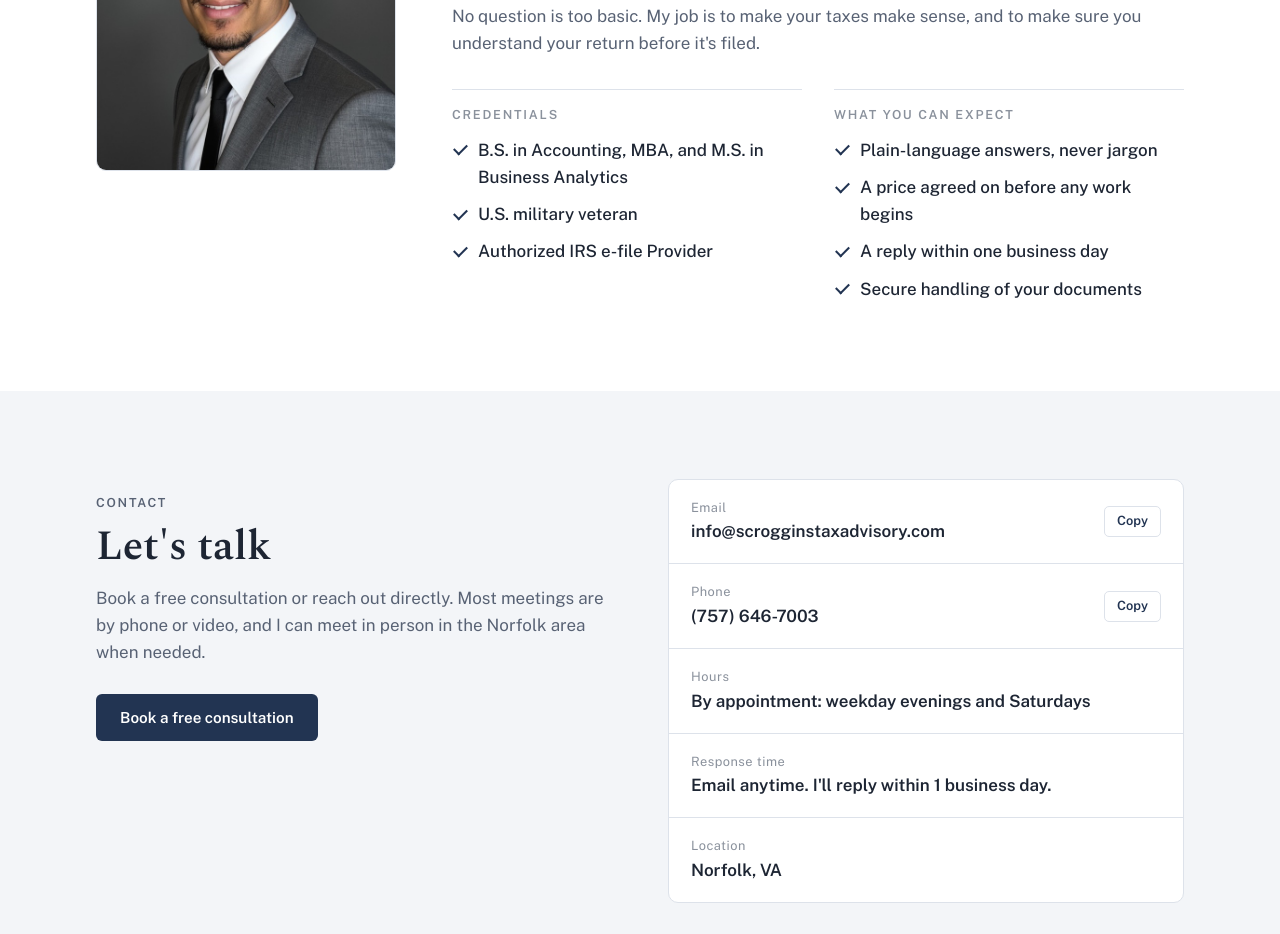
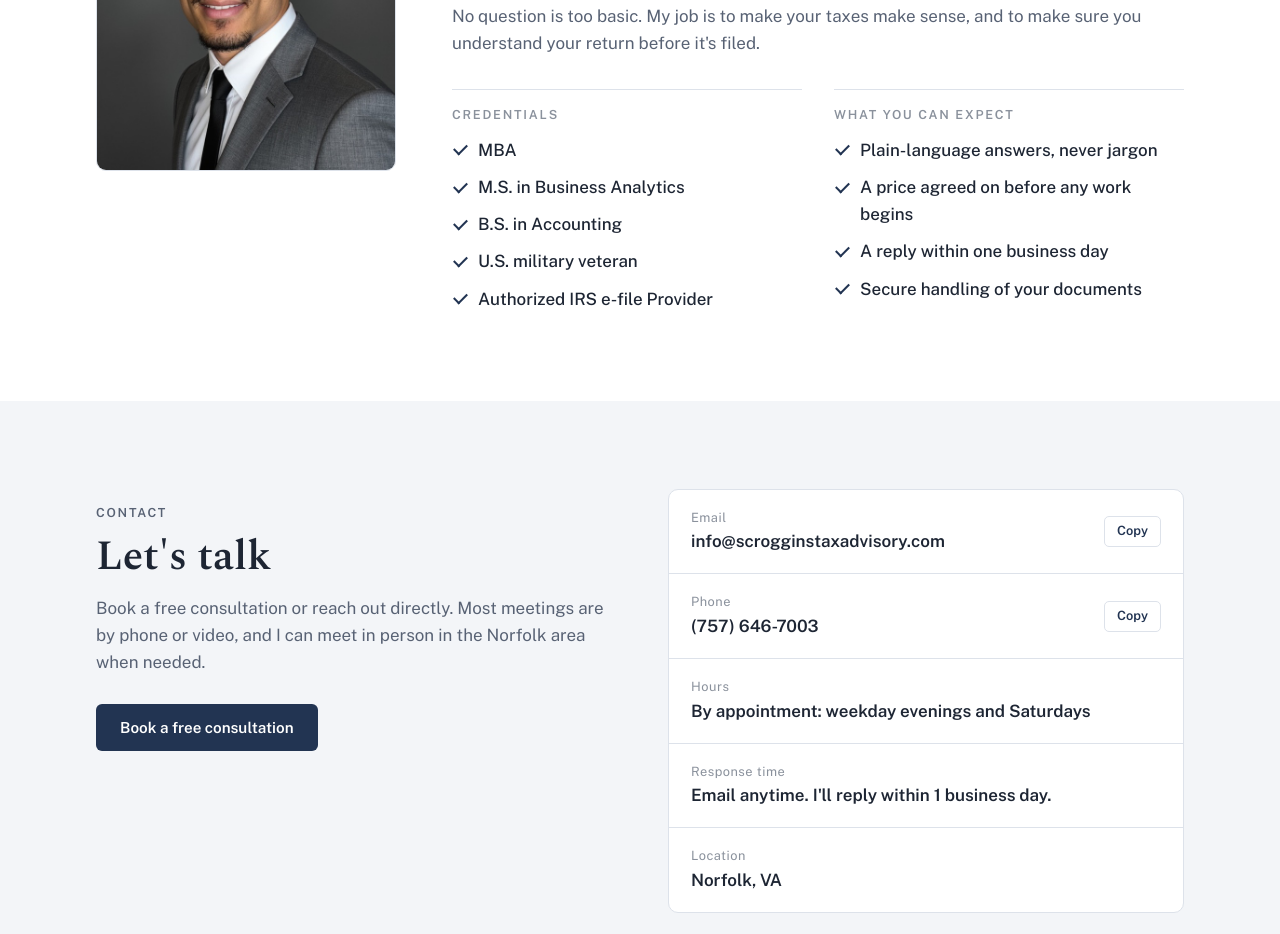
Before and after one commit to scrogginstaxadvisory/scrogginstaxadvisory-website, a plain HTML site: page index.html in a window 1280 px wide. Shown: the part 2529-3463 px from the top of the page. Drawn offline with nearby package versions, Linux system fonts and the light colour scheme.

Commit message:
List degrees by rank, MBA first
Co-Authored-By: Claude Opus 5.5 <noreply@anthropic.com>
Claude-Session: https://claude.ai/code/session_01HRXUAKxjC7ouYvUjzEtzhU

```diff
--- a/index.html
+++ b/index.html
@@ -303,7 +303,9 @@ footer.site .legal { font-size: 0.8rem; color: var(--steel); max-width: 820px; }
           <div>
             <h3 class="list-title">Credentials</h3>
             <ul class="checks">
-              <li>B.S. in Accounting, MBA, and M.S. in Business Analytics</li>
+              <li>MBA</li>
+              <li>M.S. in Business Analytics</li>
+              <li>B.S. in Accounting</li>
               <li>U.S. military veteran</li>
               <li>Authorized IRS e-file Provider</li>
             </ul>
```
